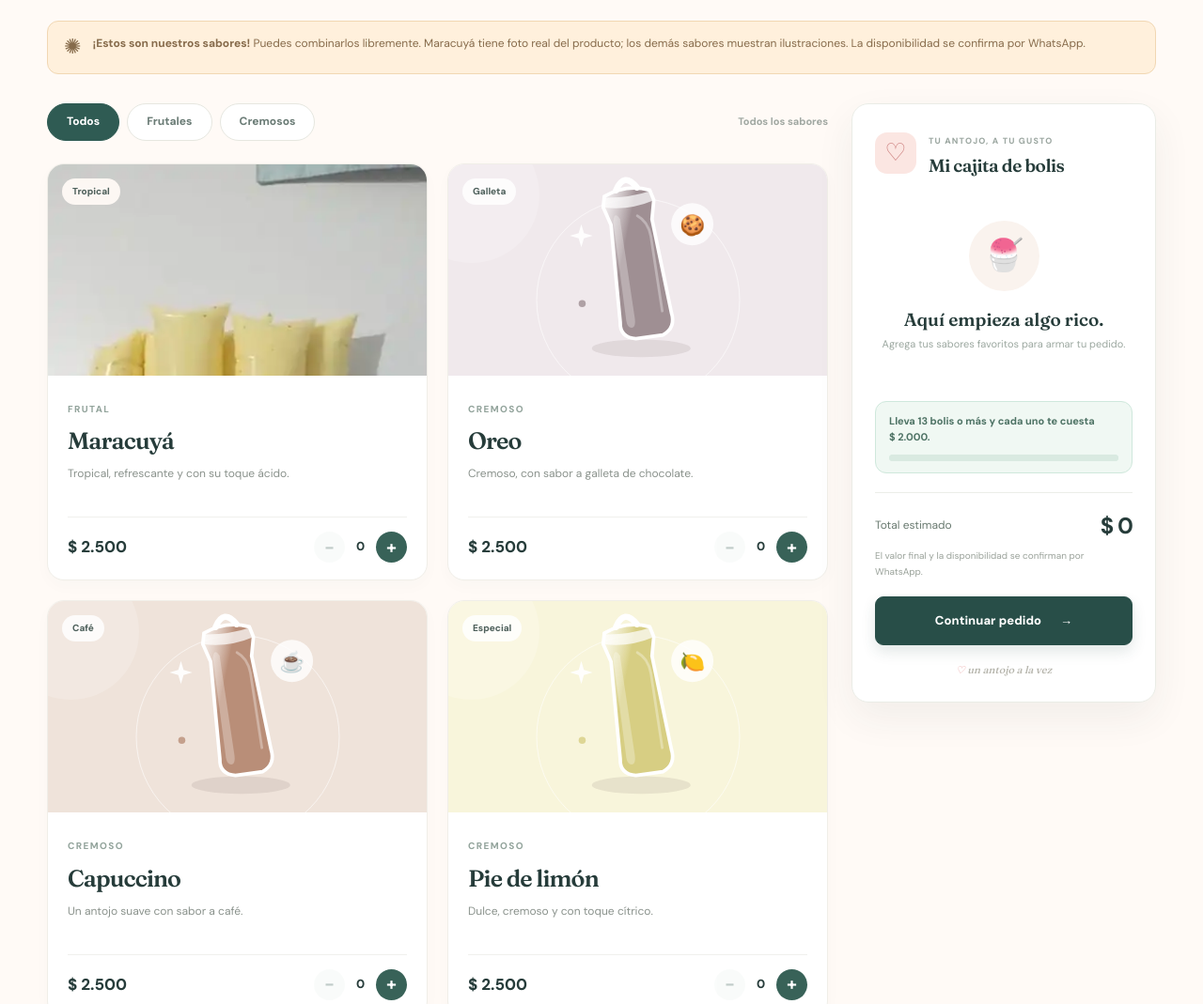
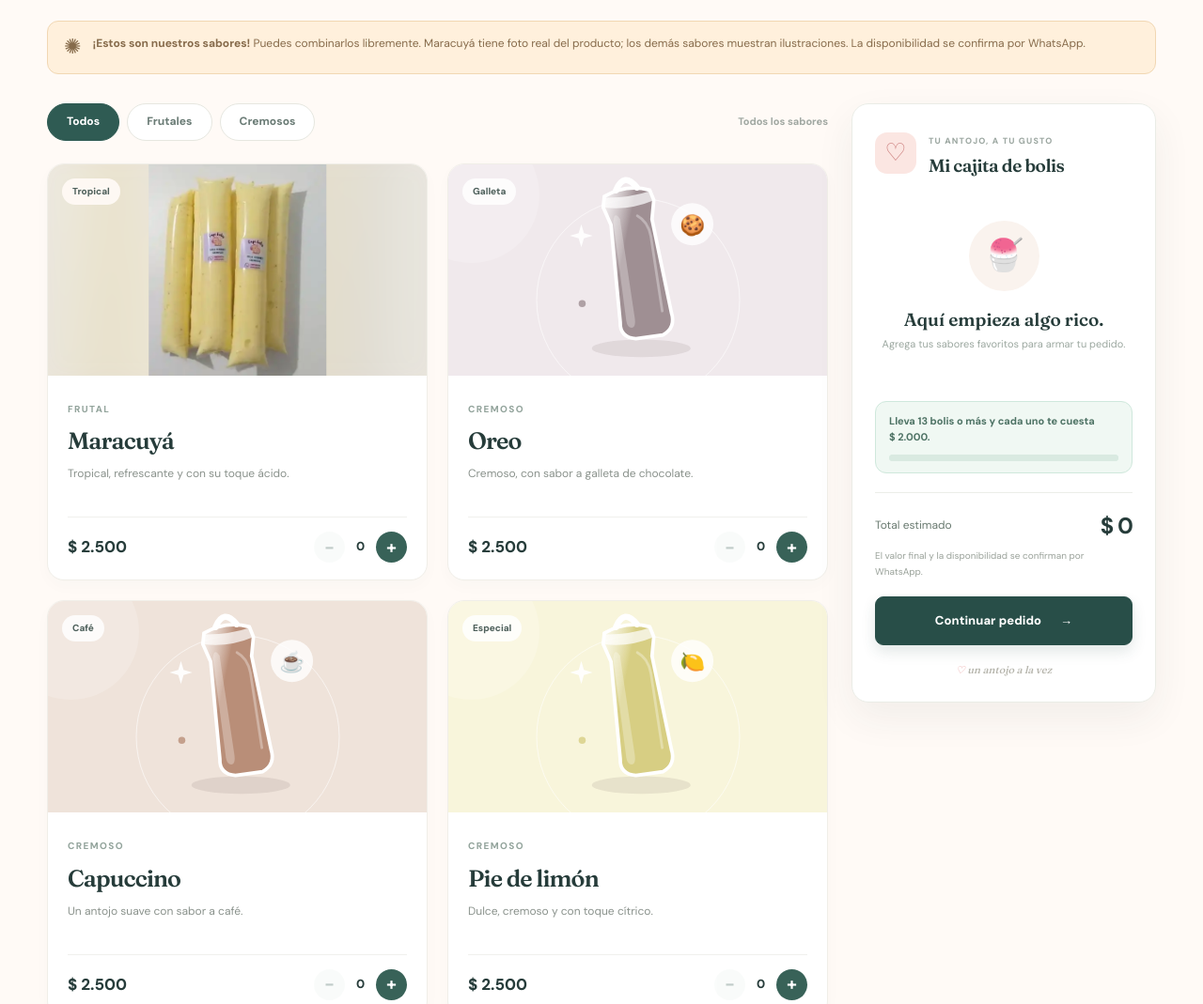
Before and after one commit to DuvanCalderon/Capi-bolis, a website with bundled scripts: page index.html in a window 1280 px wide. Shown: the part 1096-2165 px from the top of the page at 94% size. Built offline with nearby package versions, Linux system fonts and the light colour scheme.

Commit message:
fix: show complete maracuya product photo centered in catalog card

```diff
--- a/css/styles.css
+++ b/css/styles.css
@@ -323,8 +323,47 @@ dialog::backdrop{background:#23352dcc;backdrop-filter:blur(3px)}
 @media(max-width:800px){.hero-capi-mascot{left:2%;top:22px;width:115px;height:115px}.about-capybara{width:160px}.about-capybara-seal img{width:120px;height:120px}}
 @media(max-width:550px){.brand-logo{width:39px;height:39px}.hero-capi-mascot{left:2px;top:8px;width:85px;height:85px;border-width:3px}.about-capybara{width:125px;margin-bottom:10px}.about-capybara-seal{display:flex;align-items:start;transform:none}.about-capybara-seal img{width:94px;height:94px}.about-capybara-seal small{font-size:12px}}
 
-/* Fotografía real de Maracuyá; mostramos el empaque completo sin recortar. */
-.product-image.has-photo{background:#f4f1e8}
-.product-image.has-photo::before,.product-image.has-photo::after{display:none}
-.product-photo{display:block;width:100%;height:100%;object-fit:contain;object-position:center}
-.product-image.has-photo .product-tag{background:rgba(255,250,246,.93)}
+/* Foto real de Maracuyá: centrada, sin estirar ni cortar los bolis.
+   El fondo desenfocado es decorativo; la imagen nítida conserva los colores originales. */
+.product-image.has-photo{
+  position:relative;
+  isolation:isolate;
+  background:#efebe2;
+}
+.product-image.has-photo::before{
+  content:"";
+  display:block;
+  position:absolute;
+  inset:-28px;
+  width:auto;
+  height:auto;
+  transform:none;
+  border:0;
+  border-radius:0;
+  background-image:url("../assets/images/maracuya-real.webp");
+  background-size:cover;
+  background-position:center 55%;
+  filter:blur(22px);
+  opacity:.15;
+  z-index:0;
+  pointer-events:none;
+}
+.product-image.has-photo::after{display:none}
+.product-image.has-photo .product-photo{
+  position:absolute;
+  z-index:1;
+  display:block;
+  max-width:none;
+  width:auto;
+  height:150%;
+  left:50%;
+  top:50%;
+  transform:translate(-50%,-50%);
+  object-fit:contain;
+  object-position:center;
+}
+.product-image.has-photo .product-tag{
+  position:absolute;
+  z-index:2;
+  background:rgba(255,250,246,.93);
+}
```
